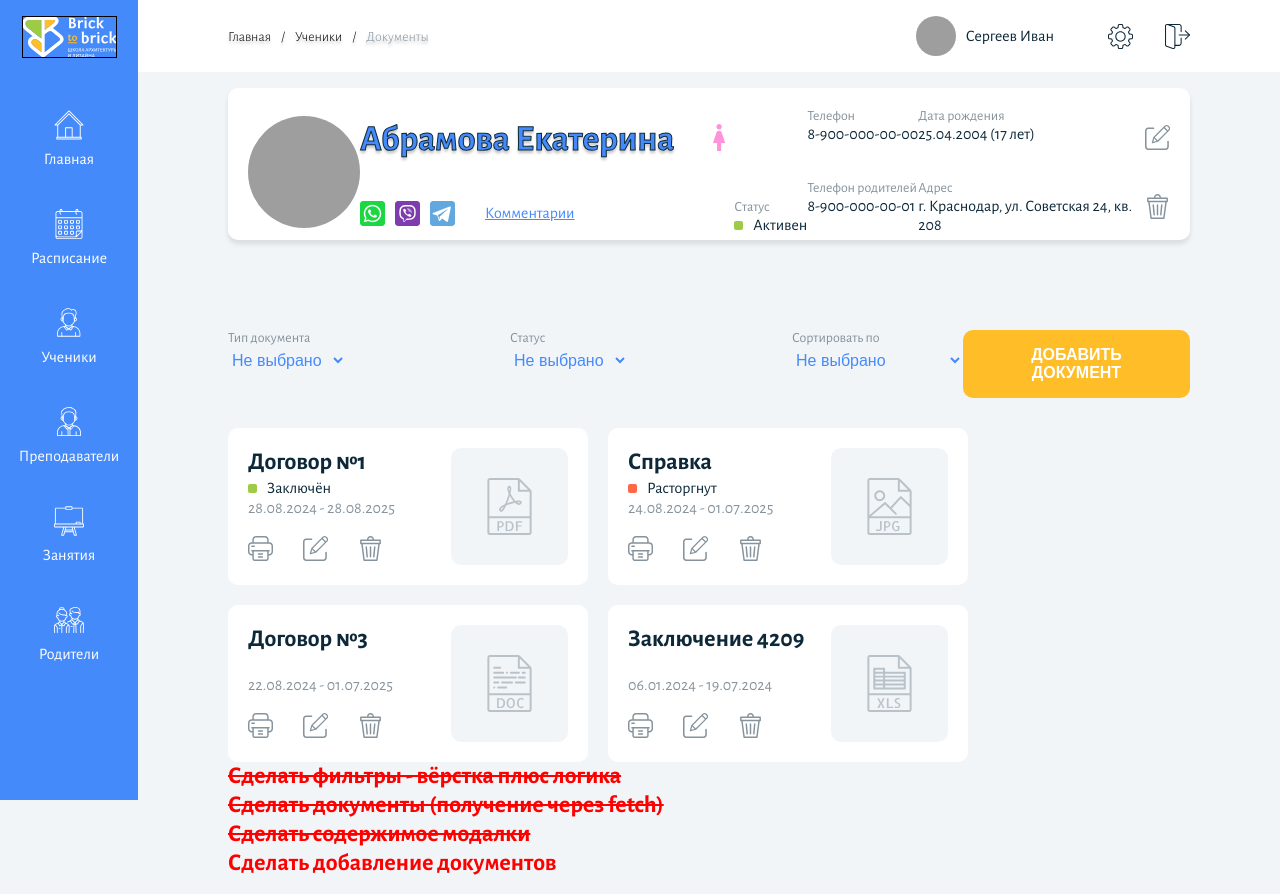
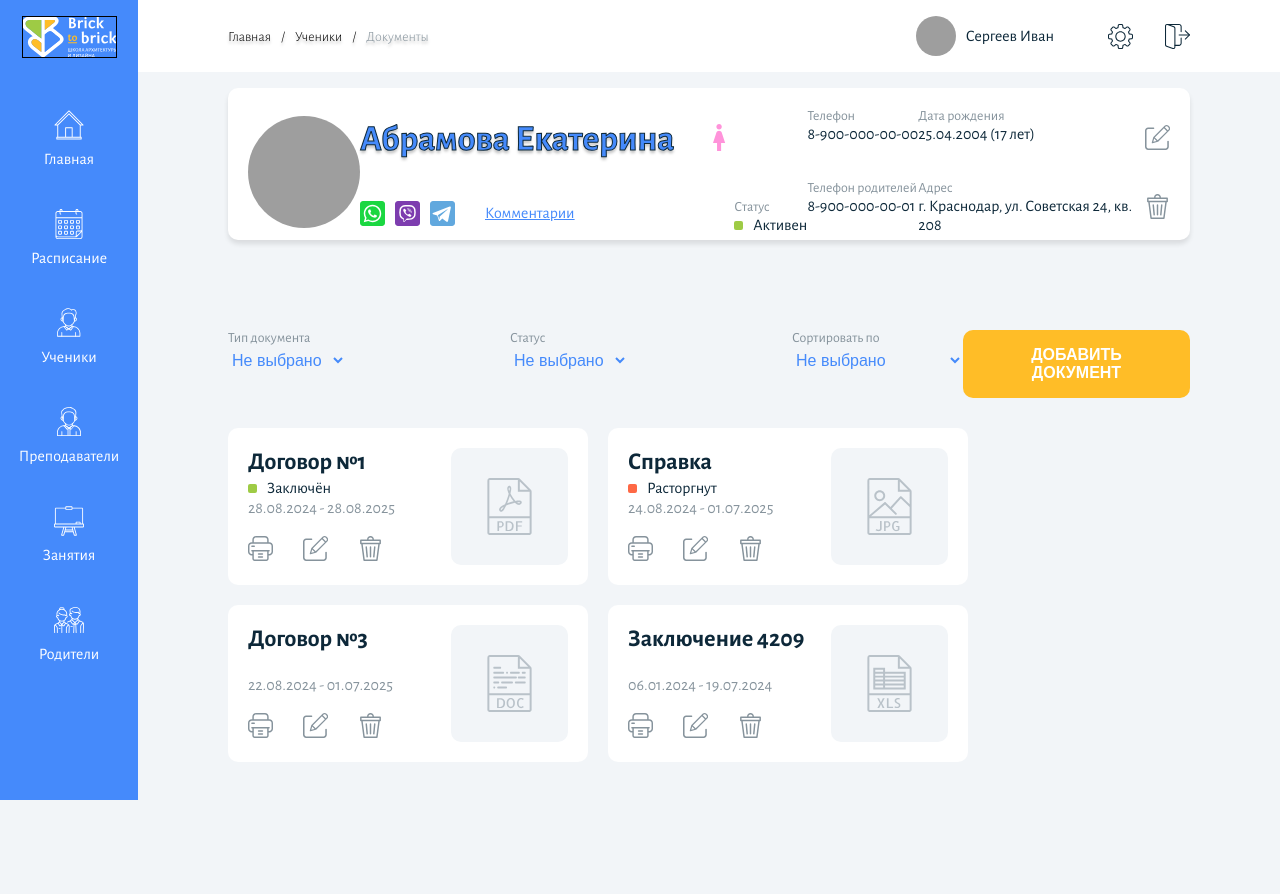
Before and after one commit to aarsaevv/brick-to-brick, a Vue app: page / in a window 1280 px wide. After the commit the page ends 800 px from the top, so only its background shows below. Built offline with nearby package versions, Linux system fonts and the light colour scheme; grey boxes are pictures that could not be loaded.

Commit message:
refactor(app): final things

```diff
--- a/src/code/stores/use-documents-store.js
+++ b/src/code/stores/use-documents-store.js
@@ -2,8 +2,6 @@ const documents = ref([]);
 
 const addDocument = (document) => {
   documents.value.push(document);
-
-  console.warn('new docs list', documents.value);
 };
 
 export default function useDocumentsStore() {
--- a/src/pages/IndexView.vue
+++ b/src/pages/IndexView.vue
@@ -11,17 +11,6 @@
       </p>
       <documents-list :documents="filteredDocuments" />
     </div>
-
-    <h2 style="color: red; text-decoration: line-through">
-      Сделать фильтры - вёрстка плюс логика
-    </h2>
-    <h2 style="color: red; text-decoration: line-through">
-      Сделать документы (получение через fetch)
-    </h2>
-    <h2 style="color: red; text-decoration: line-through">
-      Сделать содержимое модалки
-    </h2>
-    <h2 style="color: red">Сделать добавление документов</h2>
   </section>
 </template>
 
@@ -92,6 +81,14 @@
     filteredDocuments.value = result;
   };
 
+  const resetFilters = () => {
+    activeFilters.extension = null;
+    activeFilters.status = null;
+    activeFilters.sort = null;
+
+    applyFilters();
+  };
+
   const openAddDocumentModal = () => {
     setCurrentModalName('add_doc');
   };
@@ -103,9 +100,13 @@
     applyFilters();
   });
 
-  watch(documents, (val) => {
-    filteredDocuments.value = val;
-  });
+  watch(
+    documents,
+    () => {
+      resetFilters();
+    },
+    { deep: true }
+  );
 </script>
 
 <style lang="scss" module>
```
